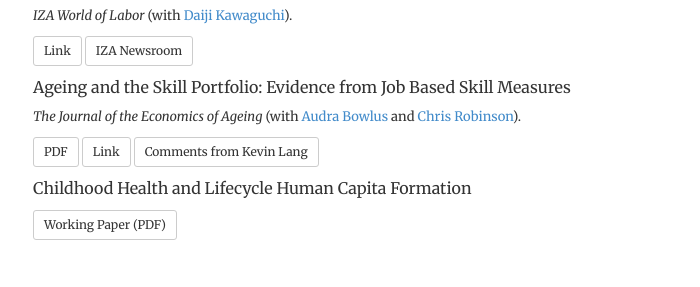
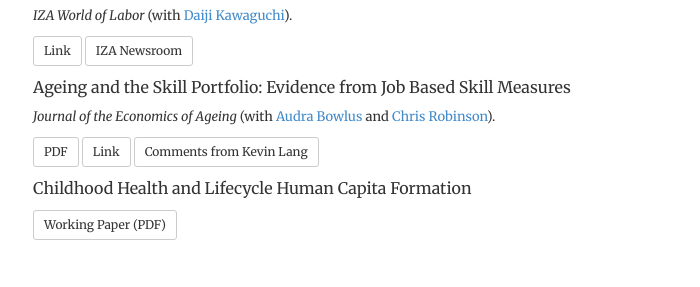
Before and after one commit to morihiroaki/morihiroaki.github.io, a Jekyll site: the page built from index.html, in a window 1280 px wide. Shown: the part 754-1041 px from the top of the page, without its empty margins (232-932 px from the left). Built offline with Jekyll 4.4.1, drawn with Linux system fonts in a browser that asks for light colours.

Commit message:
Update index.html

```diff
--- a/index.html
+++ b/index.html
@@ -47,7 +47,7 @@
 <a href="https://newsroom.iza.org/en/archive/research/the-labor-market-in-japan-2000-2016-a-role-model-for-aging-societies-across-the-globe/" target="_blank" class="btn btn-default btn-sm" role="button">IZA Newsroom</a></p>
 
 <p><font size="3">Ageing and the Skill Portfolio: Evidence from Job Based Skill Measures</font></p>
-<p><font size="2"><i>The Journal of the Economics of Ageing</i> (with <a href="http://economics.uwo.ca/people/faculty/bowlus.html" target="_blank" title="Link">Audra Bowlus</a> and <a href="http://economics.uwo.ca/people/faculty/robinson.html" target="_blank" title="Link">Chris Robinson</a>). </p>
+<p><font size="2"><i>Journal of the Economics of Ageing</i> (with <a href="http://economics.uwo.ca/people/faculty/bowlus.html" target="_blank" title="Link">Audra Bowlus</a> and <a href="http://economics.uwo.ca/people/faculty/robinson.html" target="_blank" title="Link">Chris Robinson</a>). </p>
 <p><a href="./files/Bowlus_Mori_Robinson_2016_JEA.pdf" target="_blank" class="btn btn-default btn-sm" role="button">PDF</a>
 <a href="http://www.sciencedirect.com/science/article/pii/S2212828X16000049" target="_blank" class="btn btn-default btn-sm" role="button">Link</a>
 <a href="http://www.sciencedirect.com/science/article/pii/S2212828X16300135" target="_blank" class="btn btn-default btn-sm" role="button">Comments from Kevin Lang</a></p>
```
